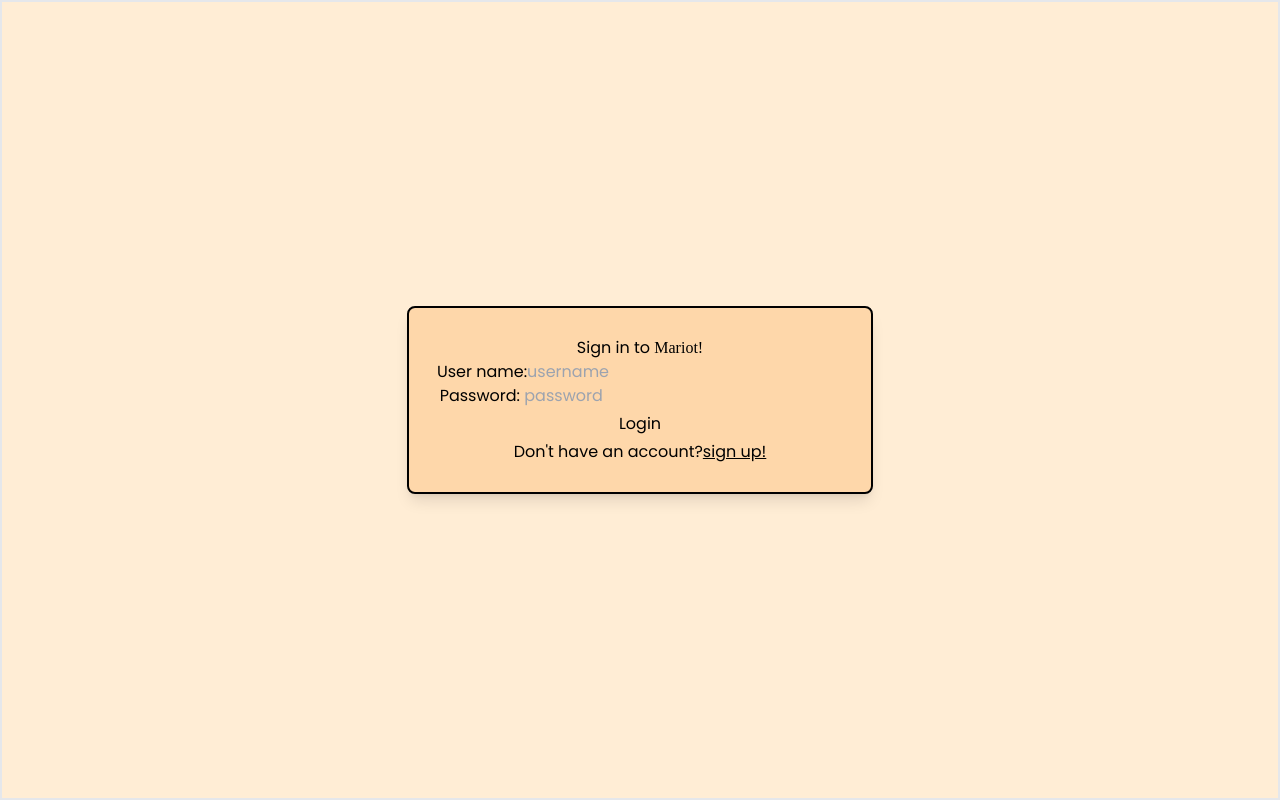
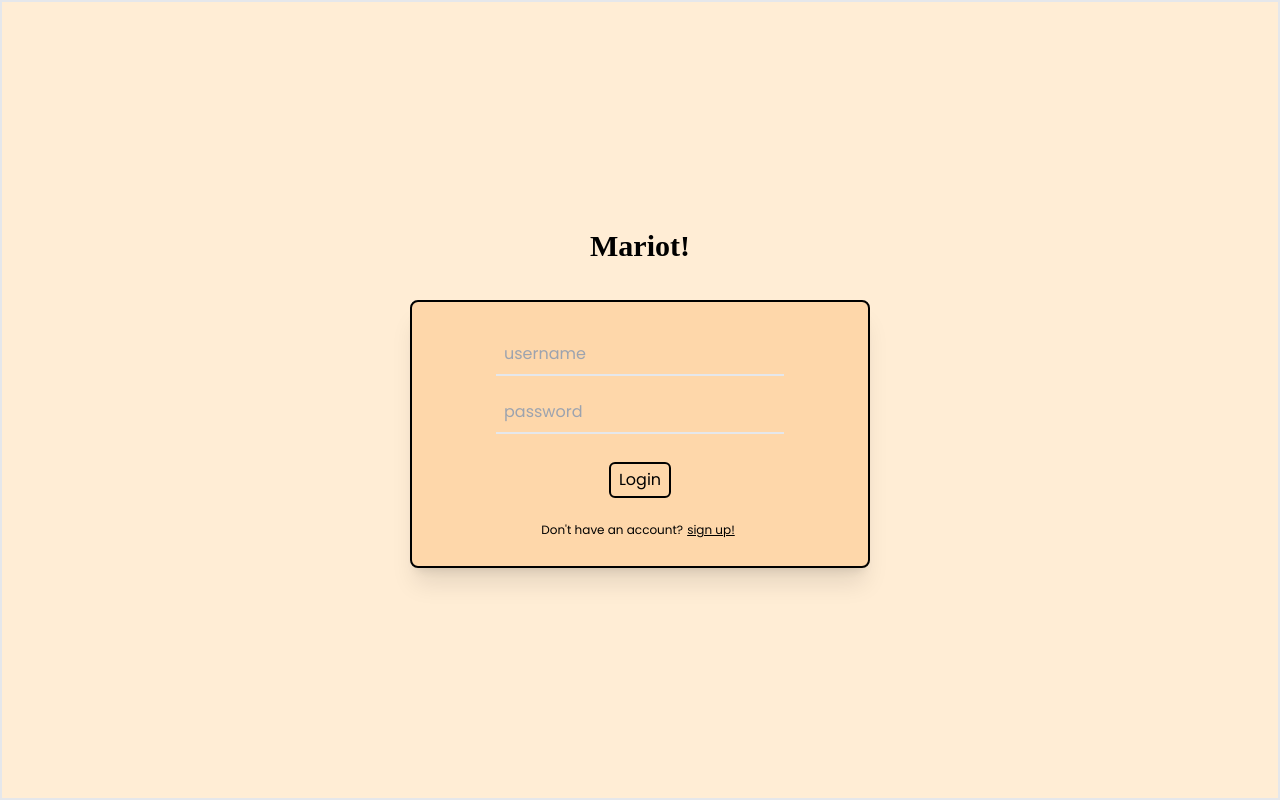
Before and after one commit to anandaramr/first-project, a React (Vite) app in the folder client/: page /login in a window 1280 px wide. Built offline with nearby package versions, Linux system fonts and the light colour scheme; a web font is replaced by a local one.

Commit message:
Create login and sign up page

```diff
--- a/client/src/Components/LoginCard.jsx
+++ b/client/src/Components/LoginCard.jsx
@@ -1,18 +1,32 @@
+
 export default function LoginCard()
 {
+
+    const name = document.getElementById("name")
+    const pass=document.getElementById("pass")
+
+    const log = ()=>
+    {
+
+        const uvalue=name.value;
+        const pvalue=pass.value;
+    }
     return(
-        <div className="border-black border-2 rounded-lg shadow-lg font-poppins p-7 m-5 text-center flex flex-col justify-center w-auto h-auto bg-orange-200">
-            <h1 className="bold">Sign in to <span className="font-playwrite">Mariot!</span></h1>
-            <div >
-                <label htmlFor="name">User name:</label>
-                <input type="text" id="name"  placeholder="username" autoComplete="off" className="border-1 bg-inherit outline-none "></input>
+        <div className="flex flex-col justify-center text-center">
+            <h1 className="font-playwrite p-4  font-bold text-3xl">Mariot!</h1>
+            <div className="border-black border-2 rounded-lg shadow-xl font-poppins p-7 px-20 m-5 text-center flex flex-col justify-center w-auto h-auto bg-orange-200">
+                <div className="p-1">
+                    <input type="text" id="name"  placeholder="username" autoComplete="off" className="w-72  border-b-2  px-2 py-2 bg-inherit outline-none "></input>
+                </div>
+                <div className="p-1 mt-2">
+                    <input type="password" id="pass"  placeholder="password" autoComplete="off" className=" w-72 border-b-2 px-2 py-2 border-1 bg-inherit outline-none"></input>
+                </div>
+                <div className="flex justify-center items-center">
+                    <button onClick={log} className=" mt-6 border-2  my-3 rounded-md hover:bg-black hover:text-white text-black border-black  py-1 px-2 ">Login</button>
+                </div>
+                <p className="mt-3 text-xs">Don't have an account?<a href="" className=" underline p-1 ">sign up!</a></p>
             </div>
-            <div>
-                <label htmlFor="pass">Password: </label>
-                <input type="text" id="pass"  placeholder="password" autoComplete="off" className="border-1 bg-inherit outline-none"></input>
-            </div>
-            <button className="   hover:bg-black hover:text-white text-black border-black  py-1 px-2 rounded">Login</button>
-            <p>Don't have an account?<a href="" className="underline">sign up!</a></p>
+
         </div>
     )
 }
--- a/client/src/Components/SignCard.jsx
+++ b/client/src/Components/SignCard.jsx
@@ -1,26 +1,31 @@
 export default function SignCard()
 {
     return(
-        <div className="border-black border-2 rounded-lg shadow-lg font-poppins p-7 m-5 text-center flex flex-col justify-center w-auto h-auto bg-orange-200">
-            <h1 className="bold p-1">Welcome to <span className="font-playwrite">Mariot!</span></h1>
+        <div className="flex flex-col justify-center items-center text-center">
+            <h1 className="font-playwrite font-bold text-3xl">Mariot!</h1>
+            <div className="border-black border-2 rounded-lg shadow-lg font-poppins px-20 p-7 m-5 text-center flex flex-col justify-center w-auto h-auto bg-orange-200">
                 <div className="p-1">
-                <label htmlFor="name">User name:</label>
-                <input type="text" id="name"  placeholder="username" autoComplete="off" className="border-1 bg-inherit outline-none "></input>
+
+                    <input type="text" id="name"  placeholder="username" autoComplete="off" className="border-b-2  w-72 px-2 py-2 bg-inherit outline-none "></input>
                 </div>
                 <div className="p-1">
-                <label htmlFor="email">Email: </label>
-                <input type="text" id="email"  placeholder="x@gmail.com" autoComplete="off" className="border-1 bg-inherit outline-none"></input>
+
+                    <input type="text" id="email"  placeholder="email" autoComplete="off" className="border-b-2 w-72 px-2 py-2 bg-inherit outline-none"></input>
                 </div>
                 <div className="p-1">
-                <label htmlFor="pass">Password: </label>
-                <input type="text" id="pass"  placeholder="password" autoComplete="off" className="border-1 bg-inherit outline-none"></input>
+
+                    <input type="password" id="pass"  placeholder="password" autoComplete="off" className="border-b-2 w-72 px-2 py-2 bg-inherit outline-none"></input>
                 </div>
                 <div className="p-1">
-                <label htmlFor="re-enter">Re-enter: </label>
-                <input type="text" id="re-enter"  placeholder="password" autoComplete="off" className="border-1 bg-inherit outline-none"></input>
+
+                    <input type="password" id="re-enter"  placeholder="re-enter password" autoComplete="off" className="border-b-2 w-72 px-2 py-2 bg-inherit outline-none"></input>
+                </div>
+                <div>
+                    <button className="  mt-6 border-2  rounded-md hover:bg-black hover:text-white text-black border-black  py-1 px-2 ">Sign up</button>
                 </div>
 
-            <button className="   hover:bg-black hover:text-white text-black border-black  py-1 px-2 rounded">Sign up</button>
+            </div>
+
         </div>
     )
 }
--- /dev/null
+++ b/client/src/Components/User.jsx
@@ -0,0 +1,9 @@
+const mongoose = require("mongoose");
+
+const userSchema = new mongoose.Schema({
+    name: String,
+    password: String,
+    email: String
+});
+
+module.exports = mongoose.model("User", userSchema);
```
Also changed, not shown: client/package.json (+6 -1 lines), 1 other file (tests, documents, lock files or other folders). Lines whose indentation alone changed are shown as unchanged.
